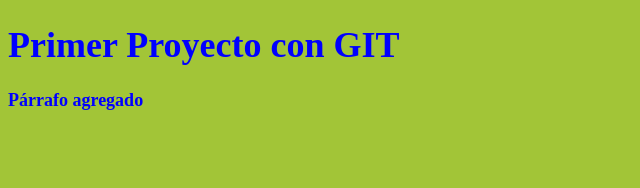
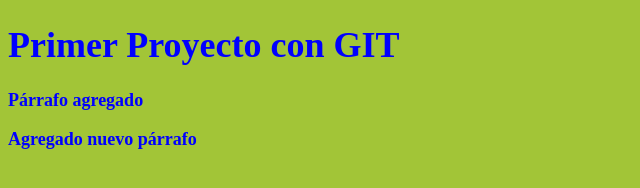
Before and after one commit to manrivpas/proyecto_GIT, a plain HTML site: page index.html in a window 1280 px wide. Shown: the whole page, without its empty margins (0-640 px from the left). Drawn offline with Linux system fonts and the light colour scheme.

Commit message:
Agregado un nuevo párrafo

```diff
--- a/index.html
+++ b/index.html
@@ -9,5 +9,10 @@
 <body>
 <h1>Primer Proyecto con GIT</h1>
     <p>Párrafo agregado </p>
+
+
+
+
+    <p>Agregado nuevo párrafo</p>
 </body>
 </html>
```
